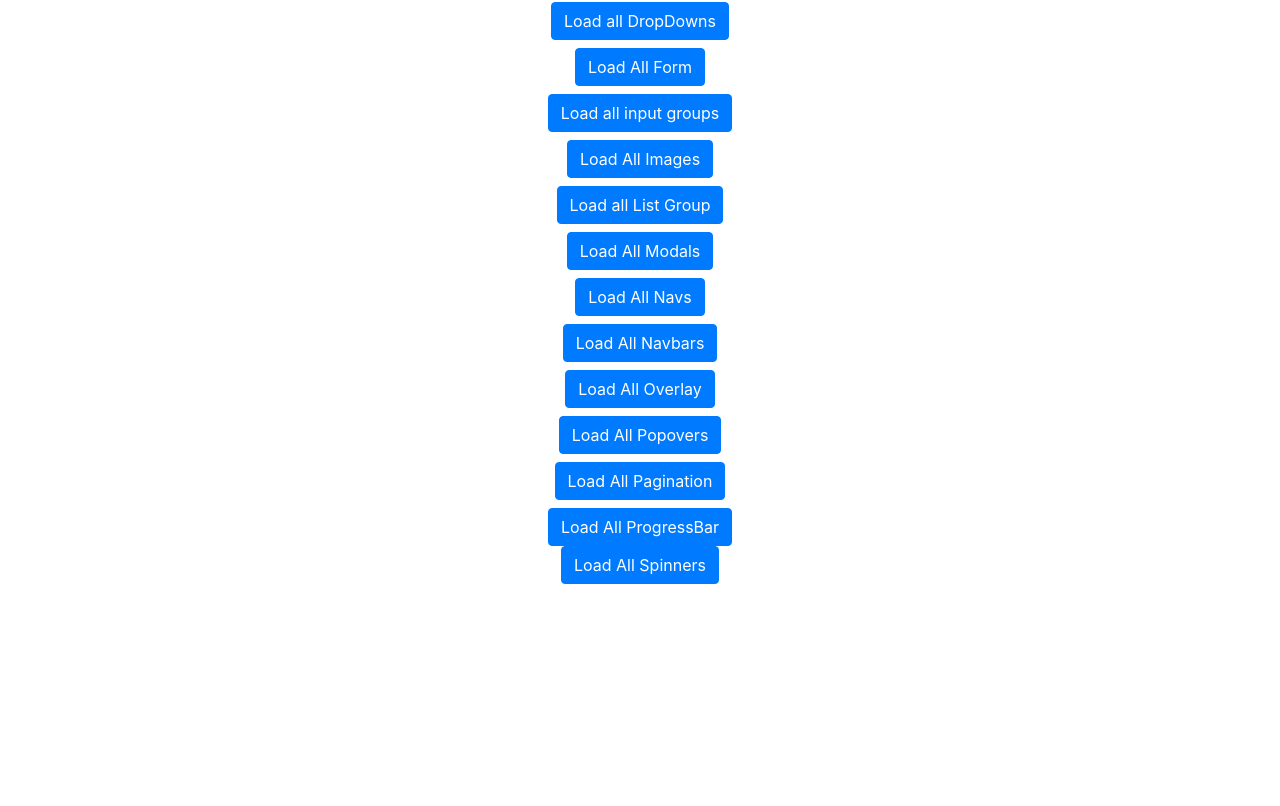
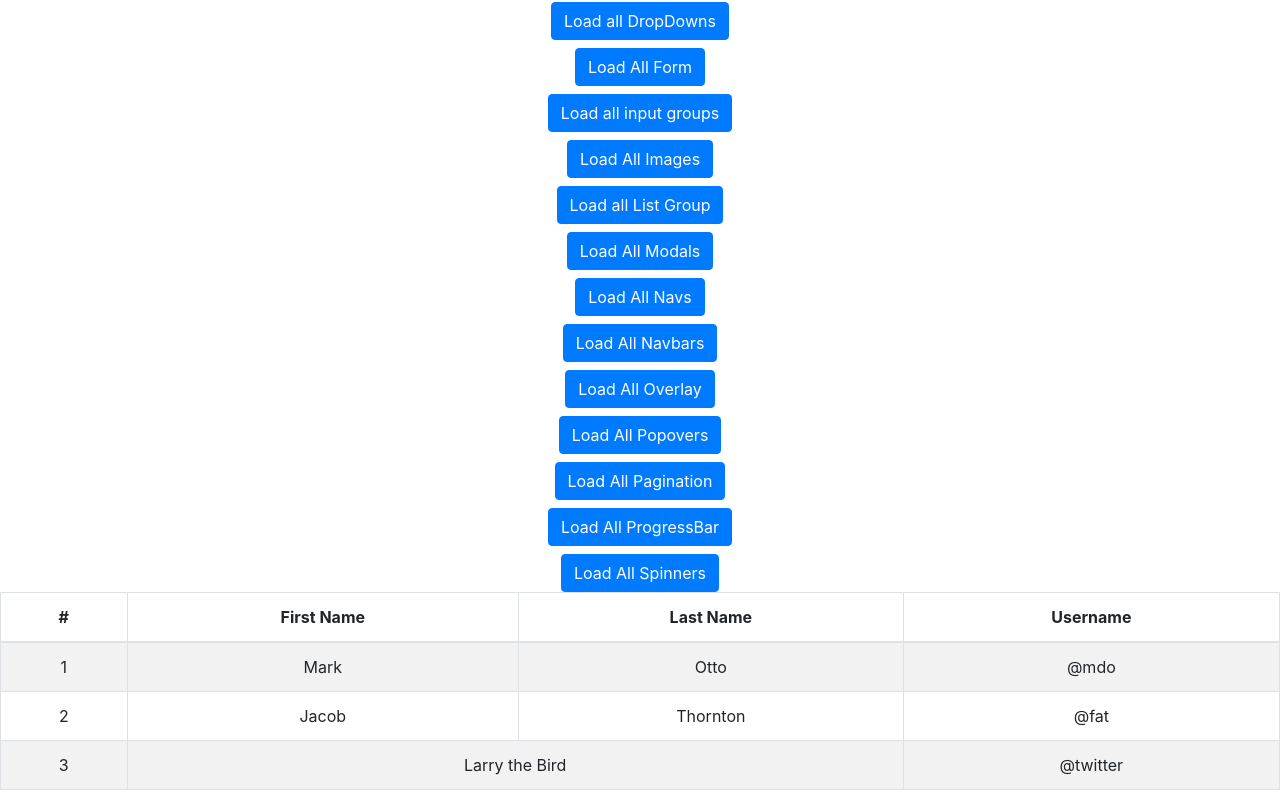
Before and after one commit to Khwajapasha/Boosrtrap-Practice, a React (Create React App) app: page / in a window 1280 px wide. Shown: the part 500-1306 px from the top of the page. Before the commit the page ends 1084 px from the top, so only its background shows below. Built offline with nearby package versions, Linux system fonts and the light colour scheme.

Commit message:
Basic Example Of Table

```diff
--- a/src/Component/MainBodySection/MainBodySection.jsx
+++ b/src/Component/MainBodySection/MainBodySection.jsx
@@ -20,6 +20,7 @@
 import { AllPagination } from "./PaginationComponent/AllPagination";
 import { AllProgressBar } from "./ProgressBarComponent/AllProgressBar";
 import { AllSpinners } from "./SpinnersComponent/AllSpinners";
+import { AllTables } from "./TableComponent/AllTables";
 export const MainBodySection = () => {
   return (
     <div>
@@ -44,6 +45,7 @@
       <AllPagination />
       <AllProgressBar />
       <AllSpinners />
+      <AllTables />
     </div>
   );
 };
--- a/src/Component/MainBodySection/SpinnersComponent/AllSpinners.jsx
+++ b/src/Component/MainBodySection/SpinnersComponent/AllSpinners.jsx
@@ -18,7 +18,7 @@
           <SnippersInButtons />
         </div>
       )}
-      <div>
+      <div className="mt-2">
         <Button onClick={() => setShow(!show)}>Load All Spinners</Button>
       </div>
     </React.Fragment>
--- /dev/null
+++ b/src/Component/MainBodySection/TableComponent/AllTables.jsx
@@ -0,0 +1,10 @@
+import React from "react";
+import { TableBasicExample } from "./TableBasicExample";
+
+export const AllTables = () => {
+  return (
+    <div>
+      <TableBasicExample />
+    </div>
+  );
+};
--- /dev/null
+++ b/src/Component/MainBodySection/TableComponent/TableBasicExample.jsx
@@ -0,0 +1,37 @@
+import React from "react";
+import { Table } from "react-bootstrap";
+export const TableBasicExample = () => {
+  return (
+    <div>
+      <Table striped bordered hover>
+        <thead>
+          <tr>
+            <th>#</th>
+            <th>First Name</th>
+            <th>Last Name</th>
+            <th>Username</th>
+          </tr>
+        </thead>
+        <tbody>
+          <tr>
+            <td>1</td>
+            <td>Mark</td>
+            <td>Otto</td>
+            <td>@mdo</td>
+          </tr>
+          <tr>
+            <td>2</td>
+            <td>Jacob</td>
+            <td>Thornton</td>
+            <td>@fat</td>
+          </tr>
+          <tr>
+            <td>3</td>
+            <td colSpan="2">Larry the Bird</td>
+            <td>@twitter</td>
+          </tr>
+        </tbody>
+      </Table>
+    </div>
+  );
+};
```
